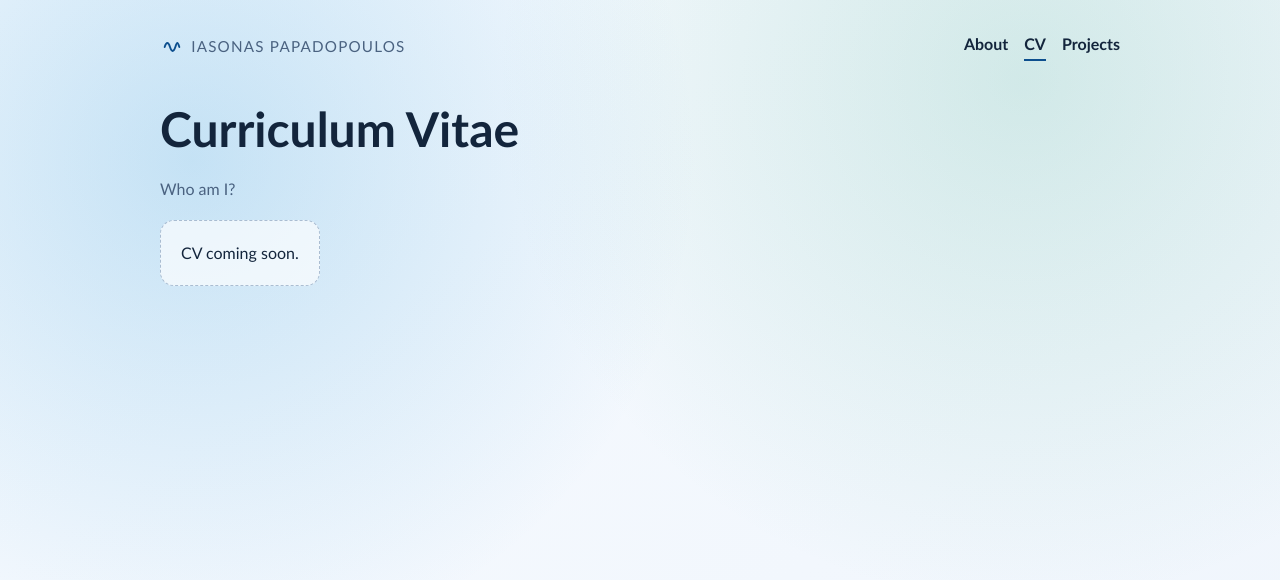
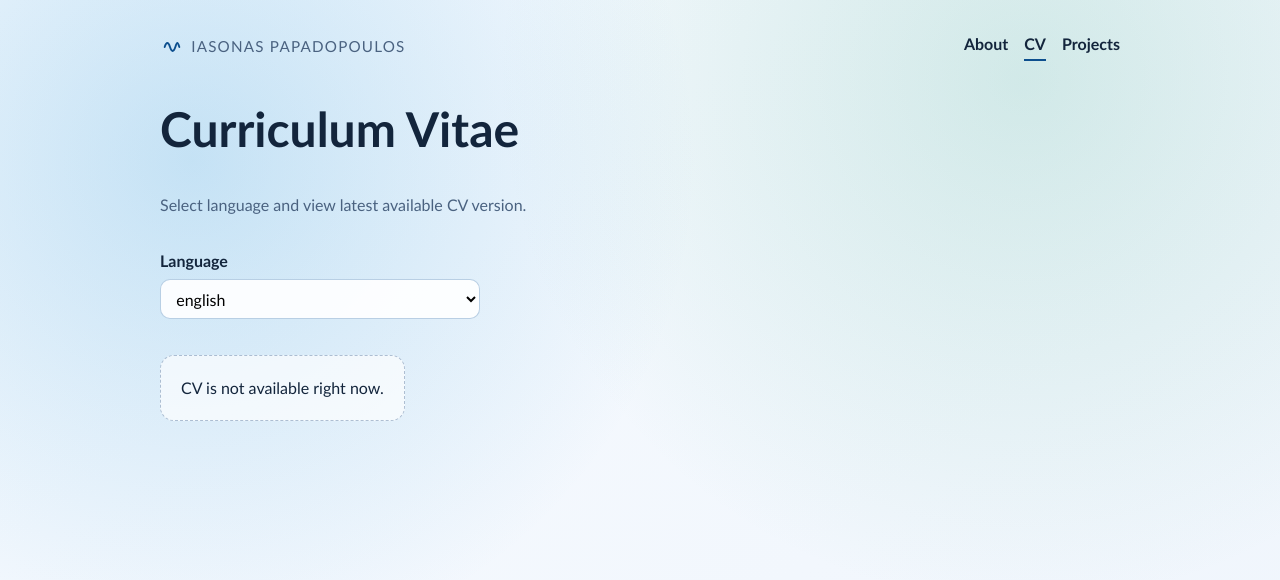
Before and after one commit to iasonpap/iasonpap.github.io, a React (Vite) app: page /cv in a window 1280 px wide. Shown: the top 580 px of the page. Built offline with nearby package versions, Linux system fonts and the light colour scheme.

Commit message:
feat(cv): render selectable CV preview and archive links

```diff
--- a/src/App.css
+++ b/src/App.css
@@ -103,3 +103,74 @@
 .project-card p {
   margin: 0;
 }
+
+.cv-page {
+  display: grid;
+  gap: 1rem;
+}
+
+.cv-controls {
+  display: grid;
+  gap: 0.35rem;
+  max-width: 320px;
+}
+
+.cv-controls label {
+  font-weight: 600;
+}
+
+.cv-controls select {
+  border: 1px solid rgba(13, 87, 158, 0.28);
+  border-radius: 10px;
+  padding: 0.55rem 0.7rem;
+  background: rgba(255, 255, 255, 0.9);
+  font: inherit;
+}
+
+.cv-content {
+  display: grid;
+  gap: 1rem;
+}
+
+.cv-actions {
+  display: flex;
+  flex-wrap: wrap;
+  gap: 0.75rem;
+  align-items: center;
+}
+
+.cv-download-link {
+  text-decoration: none;
+  color: white;
+  background: var(--accent-strong);
+  padding: 0.55rem 0.75rem;
+  border-radius: 10px;
+  font-weight: 600;
+}
+
+.cv-download-link:hover {
+  filter: brightness(0.95);
+}
+
+.cv-filename {
+  color: var(--muted);
+  font-size: 0.95rem;
+}
+
+.cv-frame {
+  width: 100%;
+  min-height: 70vh;
+  border: 1px solid rgba(13, 87, 158, 0.2);
+  border-radius: 12px;
+  background: white;
+}
+
+.cv-archive h2 {
+  margin: 0 0 0.5rem;
+  font-size: 1.05rem;
+}
+
+.cv-archive ul {
+  margin: 0;
+  padding-left: 1.2rem;
+}
--- a/src/pages/CV.jsx
+++ b/src/pages/CV.jsx
@@ -1,9 +1,87 @@
+import { useMemo, useState } from 'react'
+import cvManifest from '../data/cv-manifest.json'
+
+const cvAssetModules = import.meta.glob('../assets/CVs/*.pdf', {
+  eager: true,
+  import: 'default',
+})
+
+const cvAssetUrlByFilename = new Map(
+  Object.entries(cvAssetModules).map(([modulePath, url]) => [
+    modulePath.split('/').at(-1),
+    url,
+  ]),
+)
+
 function CV() {
+  const languages = cvManifest.languages ?? []
+  const [selectedLanguage, setSelectedLanguage] = useState(cvManifest.defaultLanguage ?? 'english')
+
+  const selectedFilename = cvManifest.currentByLanguage?.[selectedLanguage] ?? null
+  const selectedUrl = selectedFilename ? cvAssetUrlByFilename.get(selectedFilename) ?? null : null
+
+  const archiveItems = useMemo(() => {
+    const files = cvManifest.archiveByLanguage?.[selectedLanguage] ?? []
+
+    return files
+      .map((filename) => ({
+        filename,
+        url: cvAssetUrlByFilename.get(filename) ?? null,
+      }))
+      .filter((item) => item.url)
+  }, [selectedLanguage])
+
+  const showCv = Boolean(selectedFilename && selectedUrl)
+
   return (
-    <section className="page">
+    <section className="page cv-page">
       <h1>Curriculum Vitae</h1>
-      <p>Who am I?</p>
-      <div className="placeholder-card">CV coming soon.</div>
+      <p>Select language and view latest available CV version.</p>
+
+      <div className="cv-controls">
+        <label htmlFor="cv-language">Language</label>
+        <select
+          id="cv-language"
+          value={selectedLanguage}
+          onChange={(event) => setSelectedLanguage(event.target.value)}
+        >
+          {languages.map((language) => (
+            <option key={language.code} value={language.code}>
+              {language.label}
+            </option>
+          ))}
+        </select>
+      </div>
+
+      {showCv ? (
+        <div className="cv-content">
+          <div className="cv-actions">
+            <a href={selectedUrl} target="_blank" rel="noreferrer" className="cv-download-link">
+              Download current CV ({selectedLanguage})
+            </a>
+            <span className="cv-filename">Current file: {selectedFilename}</span>
+          </div>
+
+          <iframe className="cv-frame" title={`CV preview (${selectedLanguage})`} src={selectedUrl} />
+
+          {archiveItems.length > 0 ? (
+            <div className="cv-archive">
+              <h2>Archive ({selectedLanguage})</h2>
+              <ul>
+                {archiveItems.map((item) => (
+                  <li key={item.filename}>
+                    <a href={item.url} target="_blank" rel="noreferrer">
+                      {item.filename}
+                    </a>
+                  </li>
+                ))}
+              </ul>
+            </div>
+          ) : null}
+        </div>
+      ) : (
+        <div className="placeholder-card">CV is not available right now.</div>
+      )}
     </section>
   )
 }
```
